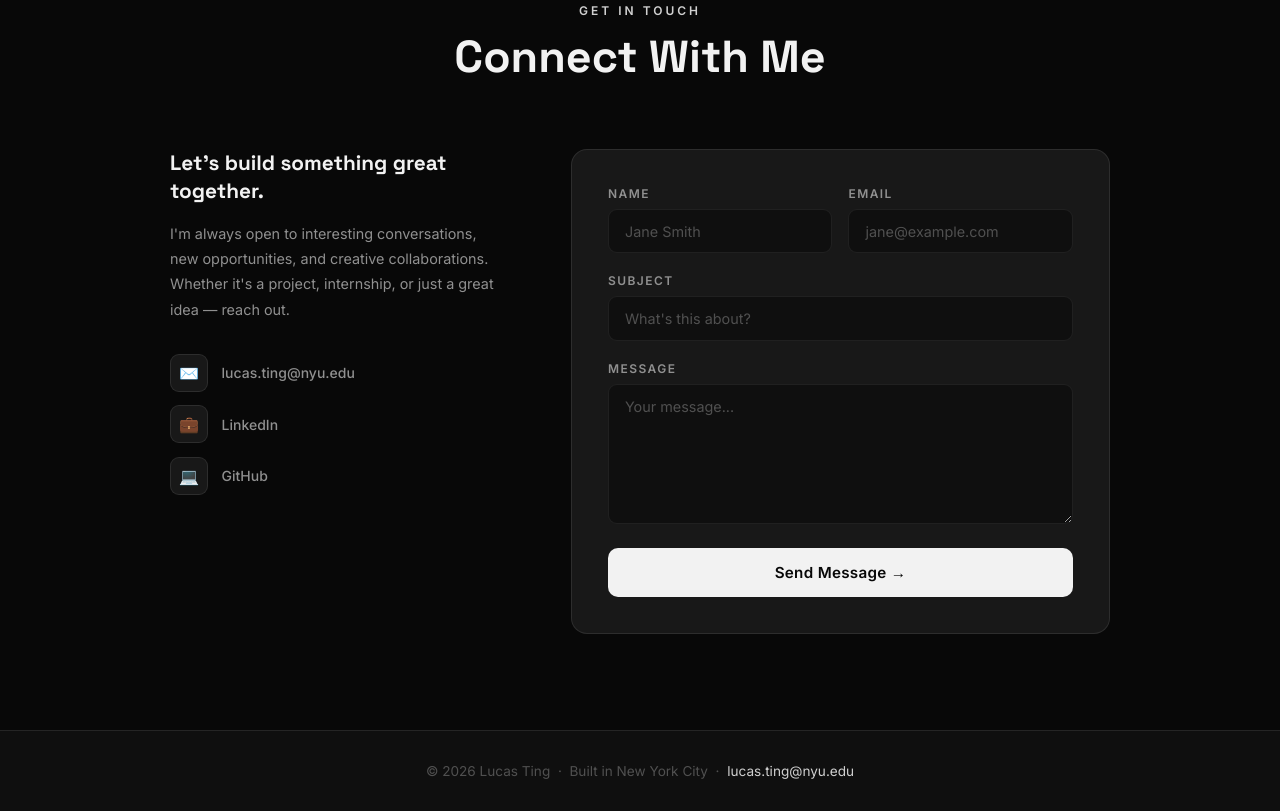
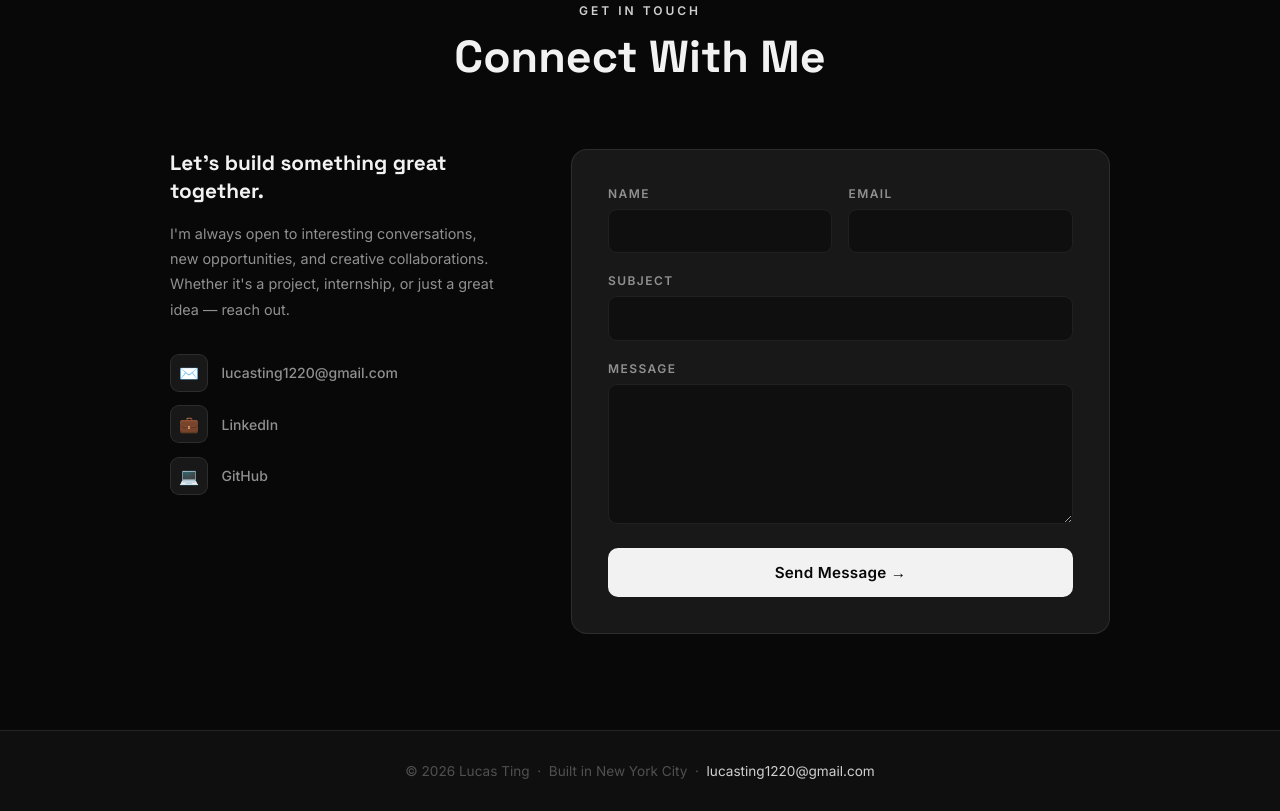
Before and after one commit to lucasting1220/portfolio, a plain HTML site: page index.html in a window 1280 px wide. Shown: the part 4762-5573 px from the top of the page. Drawn offline with Linux system fonts and the light colour scheme.

Commit message:
Update email to Gmail, remove form placeholders

```diff
--- a/index.html
+++ b/index.html
@@ -991,9 +991,9 @@
         or just a great idea — reach out.
       </p>
       <div class="connect-links">
-        <a href="mailto:lucas.ting@nyu.edu" class="connect-link">
+        <a href="mailto:lucasting1220@gmail.com" class="connect-link">
           <div class="cl-icon">✉️</div>
-          lucas.ting@nyu.edu
+          lucasting1220@gmail.com
         </a>
         <a href="https://www.linkedin.com/in/lucasting1220" target="_blank" rel="noopener" class="connect-link">
           <div class="cl-icon">💼</div>
@@ -1011,20 +1011,20 @@
         <div class="form-row">
           <div class="form-group">
             <label for="fname">Name</label>
-            <input type="text" id="fname" name="name" placeholder="Jane Smith" required>
+            <input type="text" id="fname" name="name" placeholder="" required>
           </div>
           <div class="form-group">
             <label for="femail">Email</label>
-            <input type="email" id="femail" name="email" placeholder="jane@example.com" required>
+            <input type="email" id="femail" name="email" placeholder="" required>
           </div>
         </div>
         <div class="form-group">
           <label for="fsubject">Subject</label>
-          <input type="text" id="fsubject" name="subject" placeholder="What's this about?">
+          <input type="text" id="fsubject" name="subject" placeholder="">
         </div>
         <div class="form-group">
           <label for="fmessage">Message</label>
-          <textarea id="fmessage" name="message" placeholder="Your message..." required></textarea>
+          <textarea id="fmessage" name="message" placeholder="" required></textarea>
         </div>
         <button type="submit" class="btn-send" id="sendBtn">Send Message →</button>
       </form>
@@ -1039,7 +1039,7 @@
 <!-- ═══ FOOTER ═══ -->
 <footer>
   <p>© 2026 Lucas Ting &nbsp;·&nbsp; Built in New York City &nbsp;·&nbsp;
-    <a href="mailto:lucas.ting@nyu.edu">lucas.ting@nyu.edu</a>
+    <a href="mailto:lucasting1220@gmail.com">lucasting1220@gmail.com</a>
   </p>
 </footer>
 
```
